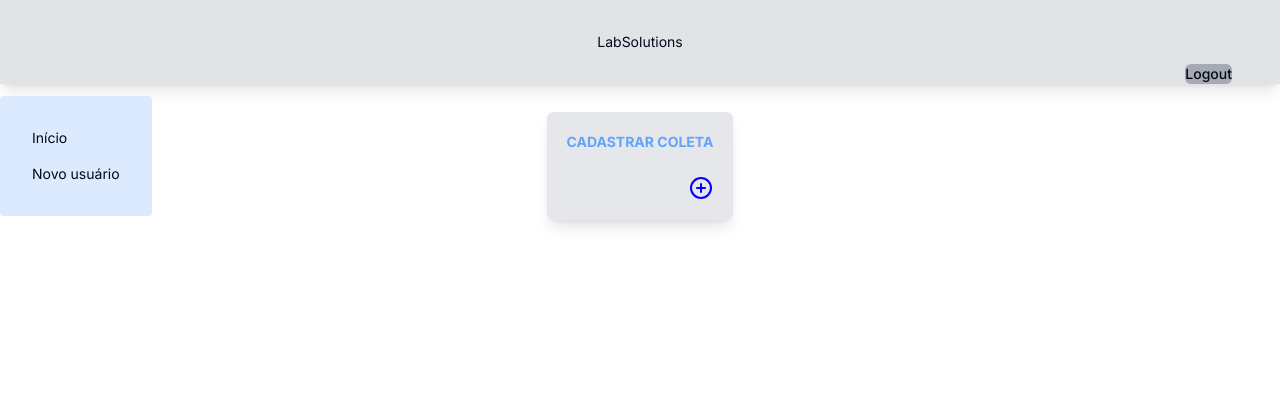
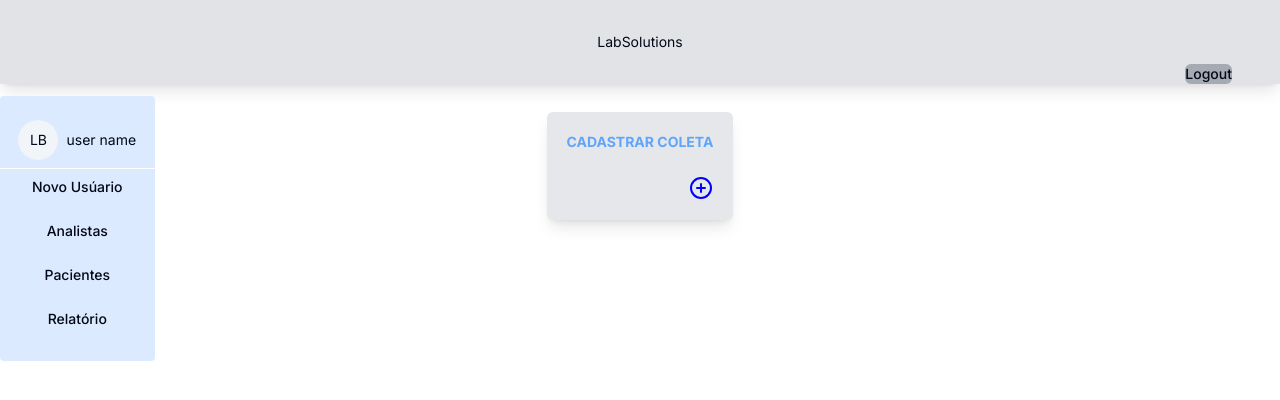
Before and after one commit to DouglasB834/lab_front, a Next.js app: page / in a window 1280 px wide. Shown: the top 400 px of the page. Built offline with nearby package versions, Linux system fonts and the light colour scheme.

Commit message:
feat: add options buttons aside

```diff
--- a/package.json
+++ b/package.json
@@ -10,6 +10,7 @@
   },
   "dependencies": {
     "@hookform/resolvers": "^3.3.2",
+    "@radix-ui/react-avatar": "^1.0.4",
     "@radix-ui/react-slot": "^1.0.2",
     "class-variance-authority": "^0.7.0",
     "clsx": "^2.0.0",
--- a/src/app/globals.css
+++ b/src/app/globals.css
@@ -25,7 +25,7 @@
     --accent: 210 40% 96.1%;
     --accent-foreground: 222.2 47.4% 11.2%;
 
-    --destructive: 0 84.2% 60.2%;
+    --destructive:(240, 100%, 50%)
     --destructive-foreground: 210 40% 98%;
 
     --border: 214.3 31.8% 91.4%;
--- a/src/components/aside/menuAdmin.tsx
+++ b/src/components/aside/menuAdmin.tsx
@@ -1,20 +1,100 @@
+import Image from "next/image";
 import Link from "next/link";
+import { Avatar, AvatarFallback, AvatarImage } from "../ui/avatar";
+import { Button } from "../ui/button";
+
+const optionsMenu = [
+  {
+    newUse: (
+      <Button
+        onClick={() => {}}
+        className="hover:bg-blue-200 hover:text-gray-500 hover:scale-105 transition-all px-8 py-2 w-full "
+      >
+        Novo Usuario
+      </Button>
+    ),
+  },
+  {
+    analysts: (
+      <Button
+        onClick={() => {}}
+        className="hover:bg-blue-200 hover:text-gray-500 hover:scale-105 transition-all px-8 py-2  w-full "
+      >
+        Analistas
+      </Button>
+    ),
+  },
+  {
+    patients: (
+      <Button
+        onClick={() => {}}
+        className="hover:bg-blue-200 hover:text-gray-500 hover:scale-105 transition-all px-8 py-2  w-full"
+      >
+        Pacientes
+      </Button>
+    ),
+  },
+  {
+    Report: (
+      <Button
+        onClick={() => {}}
+        className="hover:bg-blue-200 hover:text-gray-500 hover:scale-105 transition-all px-8 py-2  w-full"
+      >
+        Relatório
+      </Button>
+    ),
+  },
+];
 
 export const MenuAdmin = () => {
   return (
     <aside className="absolute flex flex-col top-24 left-0 py-6 bg-blue-100 rounded-sm w-max">
-      <Link
-        href="/"
-        className="hover:bg-blue-200 hover:text-gray-500 hover:scale-105 transition-all px-8 py-2 "
-      >
-        Início
-      </Link>
-      <Link
-        href="/cadastrar"
-        className="hover:bg-blue-200 hover:scale-105 hover:text-gray-500 transition-all px-8 py-2"
-      >
-        Novo usuário
-      </Link>
+      <div className="flex gap-2 items-center justify-center border-b pb-2 border-white ">
+        <Avatar>
+          <AvatarImage src="" alt="@shadcn" />
+          <AvatarFallback>LB</AvatarFallback>
+        </Avatar>
+        <figcaption>{"user name "}</figcaption>
+      </div>
+
+      <div className="flex flex-col gap-2">
+        <Button
+          about=""
+          className="hover:bg-blue-200 hover:text-gray-600 hover:scale-105 transition-all px-8 py-2 "
+          onClick={() => {
+            console.log("cadastrar novo user modal");
+          }}
+        >
+          Novo Usúario
+        </Button>
+        <Button
+          about=""
+          className="hover:bg-blue-200 hover:text-gray-600 hover:scale-105 transition-all px-8 py-2 "
+          onClick={() => {
+            console.log("mostrar analistas");
+          }}
+        >
+          Analistas
+        </Button>
+        <Button
+          about=""
+          className="hover:bg-blue-200 hover:text-gray-600 hover:scale-105 transition-all px-8 py-2 "
+          onClick={() => {
+            console.log("mostrar Pacientes");
+          }}
+        >
+          Pacientes
+        </Button>
+        <Button
+          about=""
+          className="hover:bg-blue-200 hover:text-gray-600 hover:scale-105 transition-all px-8 py-2 "
+          onClick={() => {
+            console.log("mostra relatorios ");
+          }}
+        >
+          Relatório
+        </Button>
+      </div>
     </aside>
   );
 };
--- /dev/null
+++ b/src/components/ui/avatar.tsx
@@ -0,0 +1,50 @@
+"use client"
+
+import * as React from "react"
+import * as AvatarPrimitive from "@radix-ui/react-avatar"
+
+import { cn } from "@/lib/utils"
+
+const Avatar = React.forwardRef<
+  React.ElementRef<typeof AvatarPrimitive.Root>,
+  React.ComponentPropsWithoutRef<typeof AvatarPrimitive.Root>
+>(({ className, ...props }, ref) => (
+  <AvatarPrimitive.Root
+    ref={ref}
+    className={cn(
+      "relative flex h-10 w-10 shrink-0 overflow-hidden rounded-full",
+      className
+    )}
+    {...props}
+  />
+))
+Avatar.displayName = AvatarPrimitive.Root.displayName
+
+const AvatarImage = React.forwardRef<
+  React.ElementRef<typeof AvatarPrimitive.Image>,
+  React.ComponentPropsWithoutRef<typeof AvatarPrimitive.Image>
+>(({ className, ...props }, ref) => (
+  <AvatarPrimitive.Image
+    ref={ref}
+    className={cn("aspect-square h-full w-full", className)}
+    {...props}
+  />
+))
+AvatarImage.displayName = AvatarPrimitive.Image.displayName
+
+const AvatarFallback = React.forwardRef<
+  React.ElementRef<typeof AvatarPrimitive.Fallback>,
+  React.ComponentPropsWithoutRef<typeof AvatarPrimitive.Fallback>
+>(({ className, ...props }, ref) => (
+  <AvatarPrimitive.Fallback
+    ref={ref}
+    className={cn(
+      "flex h-full w-full items-center justify-center rounded-full bg-muted",
+      className
+    )}
+    {...props}
+  />
+))
+AvatarFallback.displayName = AvatarPrimitive.Fallback.displayName
+
+export { Avatar, AvatarImage, AvatarFallback }
```
Also changed, not shown: 1 other file (tests, documents, lock files or other folders).
